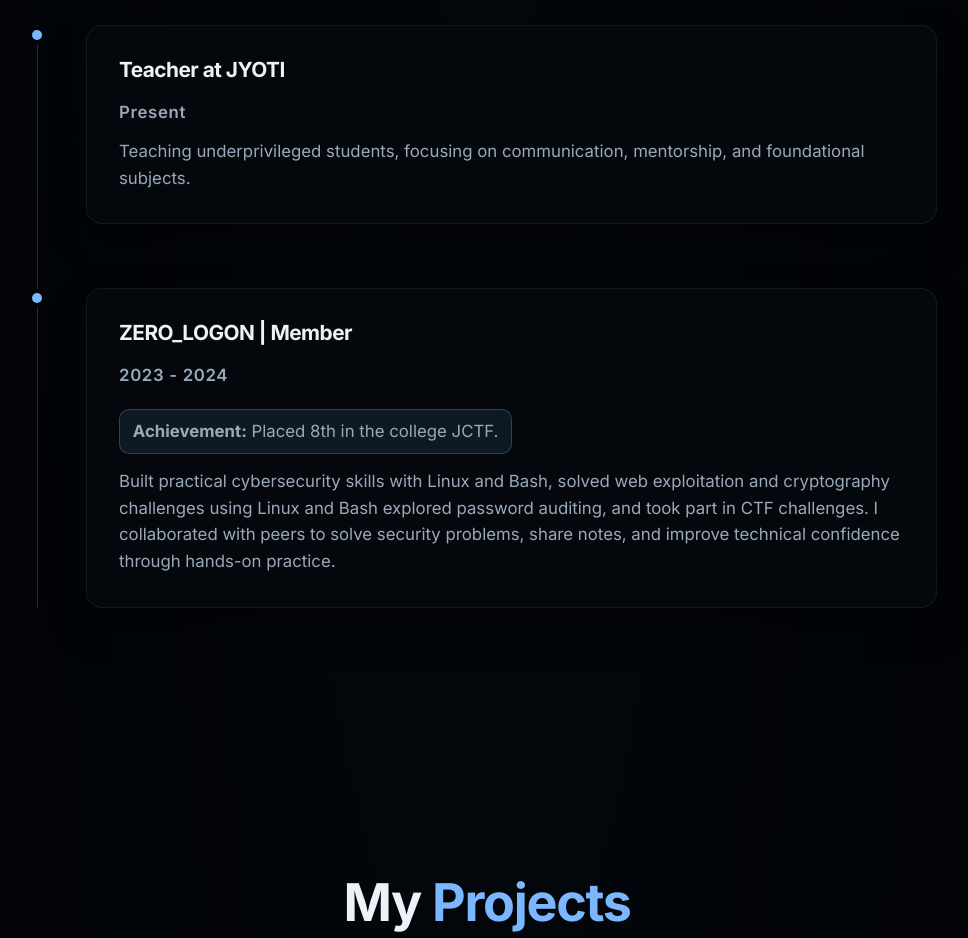
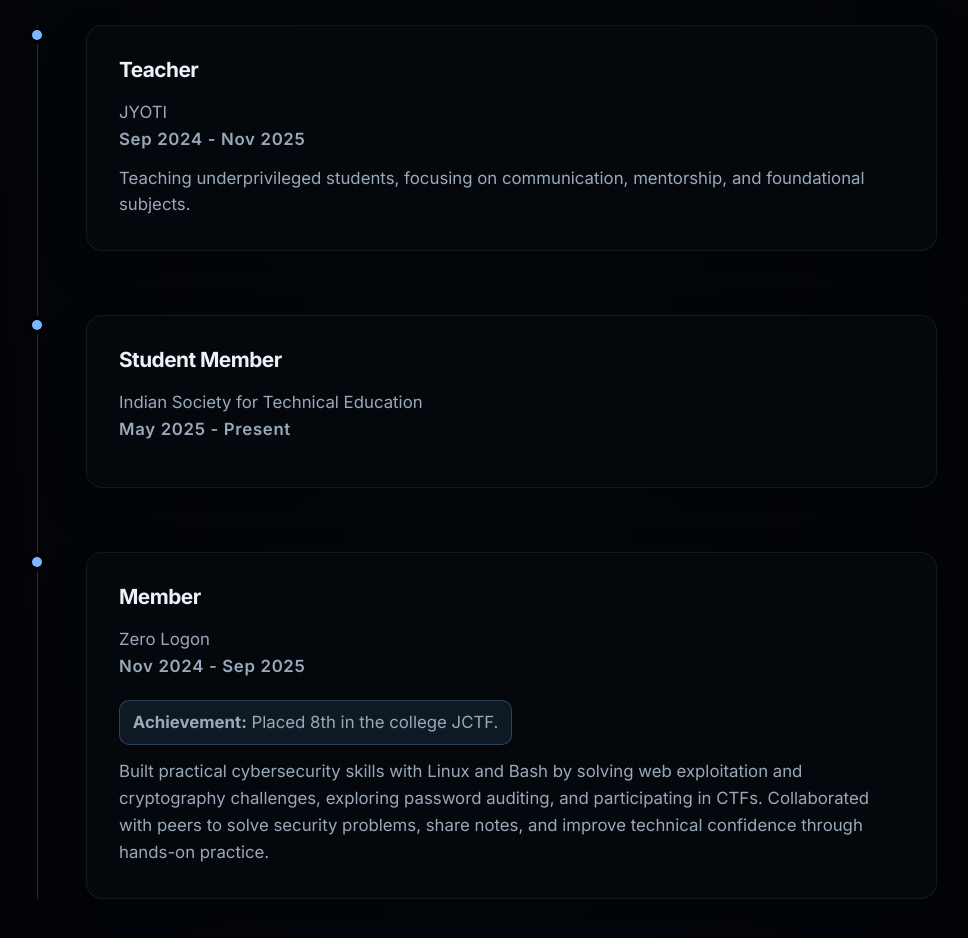
Before and after one commit to sahaanurag207-oss/MY_PORTFOLIO, a plain HTML site: page index.html in a window 1280 px wide. Shown: the part 2400-3338 px from the top of the page, without its empty margins (153-1121 px from the left). Drawn offline with Linux system fonts and the light colour scheme.

Commit message:
change_5

```diff
--- a/index.html
+++ b/index.html
@@ -161,8 +161,9 @@
                     <div class="timeline-item">
                         <div class="timeline-dot"></div>
                         <div class="timeline-content">
-                            <h3>Teacher at JYOTI</h3>
-                            <p class="timeline-date">Present</p>
+                            <h3>Teacher</h3>
+                            <p>JYOTI</p>
+                            <p class="timeline-date">Sep 2024 - Nov 2025</p>
                             <p>Teaching underprivileged students, focusing on communication, mentorship, and
                                 foundational subjects.</p>
                         </div>
@@ -170,14 +171,22 @@
                     <div class="timeline-item">
                         <div class="timeline-dot"></div>
                         <div class="timeline-content">
-                            <h3>ZERO_LOGON | Member</h3>
-                            <p class="timeline-date">2023 - 2024</p>
+                            <h3>Student Member</h3>
+                            <p>Indian Society for Technical Education</p>
+                            <p class="timeline-date">May 2025 - Present</p>
+                        </div>
+                    </div>
+                    <div class="timeline-item">
+                        <div class="timeline-dot"></div>
+                        <div class="timeline-content">
+                            <h3>Member</h3>
+                            <p>Zero Logon</p>
+                            <p class="timeline-date">Nov 2024 - Sep 2025</p>
                             <p class="highlight-badge"><strong>Achievement:</strong> Placed 8th in the college JCTF.</p>
-                            <p>Built practical cybersecurity skills with Linux and Bash, solved web exploitation
-                                and cryptography challenges using Linux and Bash explored password auditing,
-                                and took part in CTF challenges. I collaborated with peers to
-                                solve security problems, share notes, and improve technical confidence through hands-on
-                                practice.</p>
+                            <p>Built practical cybersecurity skills with Linux and Bash by solving web exploitation and
+                                cryptography challenges, exploring password auditing, and participating in CTFs.
+                                Collaborated with peers to solve security problems, share notes, and improve technical
+                                confidence through hands-on practice.</p>
                         </div>
                     </div>
                 </div>
@@ -271,20 +280,6 @@
                             <li>Combined clean UI patterns with a lightweight structure to keep interaction smooth and reliable.</li>
                         </ul>
                         <a href="https://calculator-app-sand-nine.vercel.app/" target="_blank" rel="noopener noreferrer"
-                            class="btn-project">Live Demo <i class="fas fa-external-link-alt"
-                                aria-hidden="true"></i></a>
-                    </div>
-                    <div class="project-card">
-                        <div class="project-icon"><i class="fas fa-moon" aria-hidden="true"></i></div>
-                        <h3>Moon Crescent</h3>
-                        <div class="project-tech" aria-label="Technologies used">
-                            <span>HTML</span><span>CSS</span>
-                        </div>
-                        <ul class="project-details">
-                            <li>Designed a lightweight crescent-moon animation using pure CSS and layered gradients.</li>
-                            <li>Kept the page visually clean and dependency-free while showcasing a polished motion effect.</li>
-                        </ul>
-                        <a href="https://moon-mauve-ten.vercel.app/" target="_blank" rel="noopener noreferrer"
                             class="btn-project">Live Demo <i class="fas fa-external-link-alt"
                                 aria-hidden="true"></i></a>
                     </div>
```
